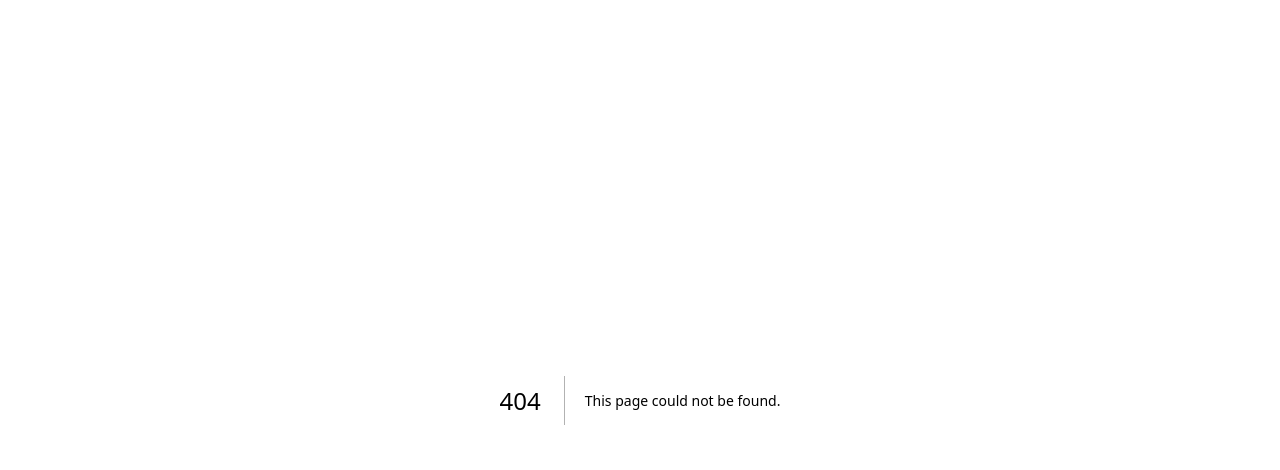
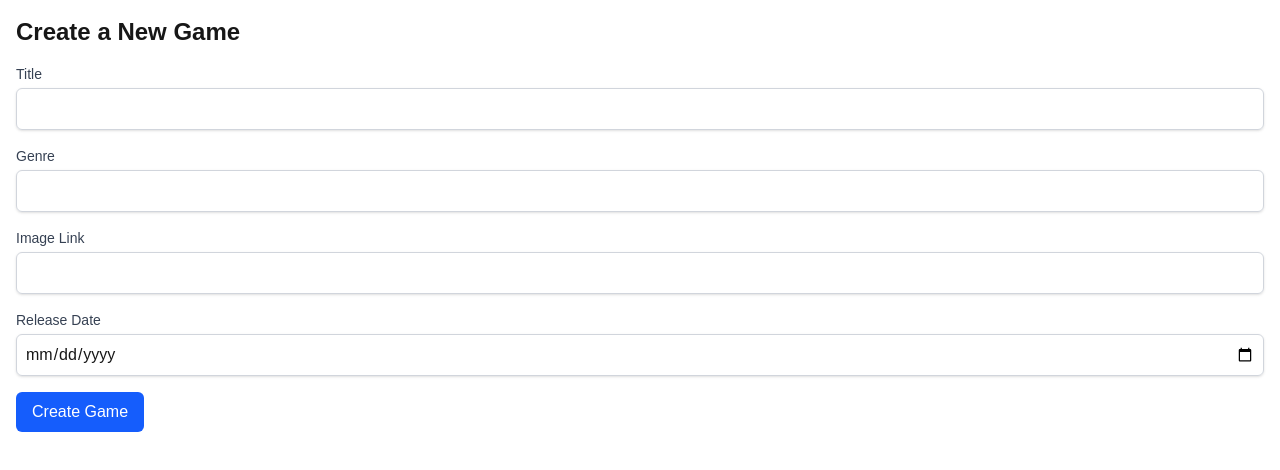
Before and after one commit to Kristoffer1122/the_hub_frontend, a Next.js app: page /uploadgame in a window 1280 px wide. Before the commit this address had no page. Shown: the top 470 px of the page. Built offline with nearby package versions, Linux system fonts and the light colour scheme.

Commit message:
new game page

```diff
--- /dev/null
+++ b/app/uploadgame/page.tsx
@@ -0,0 +1,80 @@
+'use client'
+import { useState } from 'react'
+import { createGame } from '@/lib/create_game'
+
+export default function Page() {
+    const [title, setTitle] = useState('')
+    const [genre, setGenre] = useState('')
+    const [imageLink, setImageLink] = useState('')
+    const [releaseDate, setReleaseDate] = useState('')
+
+    const handleSubmit = async (e: React.FormEvent) => {
+        e.preventDefault()
+        try {
+            await createGame({
+                title,
+                genre,
+                image_link: imageLink,
+                utgivelsesdato: releaseDate,
+            })
+            alert('Game created successfully!')
+        } catch (error) {
+            console.error('Error creating game:', error)
+            alert('Failed to create game.')
+        }
+    }
+
+    return (
+        <div className="container mx-auto p-4">
+            <h1 className="text-2xl font-bold mb-4">Create a New Game</h1>
+            <form onSubmit={handleSubmit} className="space-y-4">
+                <div>
+                    <label className="block text-sm font-medium text-gray-700">Title</label>
+                    <input
+                        type="text"
+                        value={title}
+                        onChange={(e) => setTitle(e.target.value)}
+                        className="mt-1 block w-full border border-gray-300 rounded-md shadow-sm p-2"
+                        required
+                    />
+                </div>
+                <div>
+                    <label className="block text-sm font-medium text-gray-700">Genre</label>
+                    <input
+                        type="text"
+                        value={genre}
+                        onChange={(e) => setGenre(e.target.value)}
+                        className="mt-1 block w-full border border-gray-300 rounded-md shadow-sm p-2"
+                        required
+                    />
+                </div>
+                <div>
+                    <label className="block text-sm font-medium text-gray-700">Image Link</label>
+                    <input
+                        type="text"
+                        value={imageLink}
+                        onChange={(e) => setImageLink(e.target.value)}
+                        className="mt-1 block w-full border border-gray-300 rounded-md shadow-sm p-2"
+                        required
+                    />
+                </div>
+                <div>
+                    <label className="block text-sm font-medium text-gray-700">Release Date</label>
+                    <input
+                        type="date"
+                        value={releaseDate}
+                        onChange={(e) => setReleaseDate(e.target.value)}
+                        className="mt-1 block w-full border border-gray-300 rounded-md shadow-sm p-2"
+                        required
+                    />
+                </div>
+                <button
+                    type="submit"
+                    className="px-4 py-2 bg-blue-600 text-white rounded-md hover:bg-blue-700"
+                >
+                    Create Game
+                </button>
+            </form>
+        </div>
+    )
+}
```
